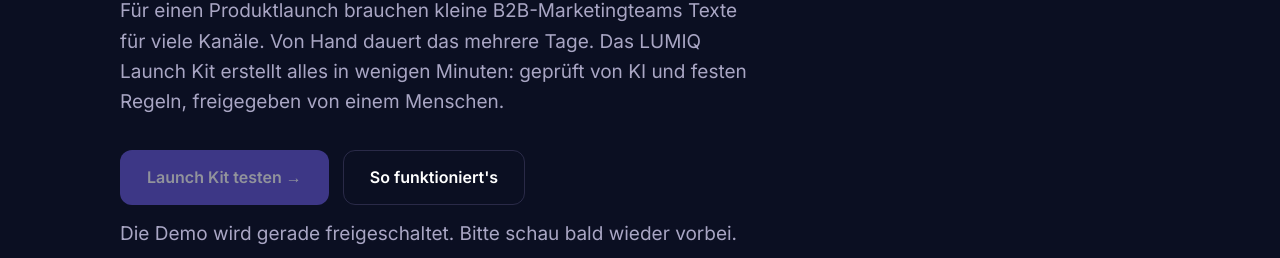
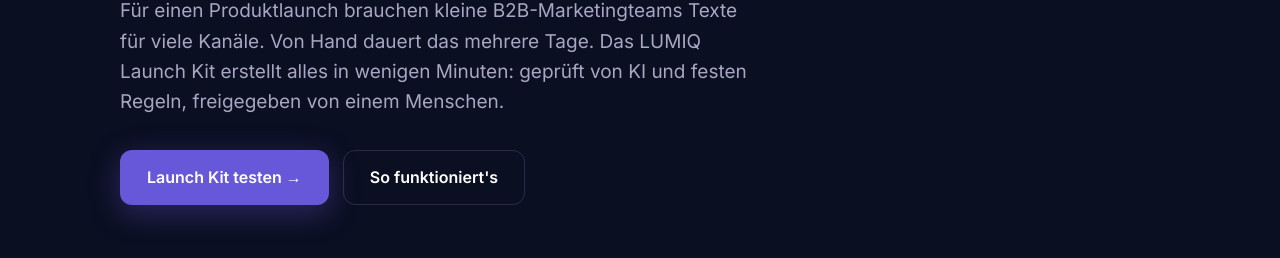
Before and after one commit to penniglen-hash/lumiq-launch-kit, a plain HTML site: page index.html in a window 1280 px wide. Shown: the part 463-721 px from the top of the page. Drawn offline with Linux system fonts and the light colour scheme.

Commit message:
Form-URL der n8n-Demo eingebaut
Co-Authored-By: Claude Opus 5.5 <noreply@anthropic.com>

```diff
--- a/index.html
+++ b/index.html
@@ -262,7 +262,7 @@ footer .wrap{display:flex;flex-wrap:wrap;justify-content:space-between;gap:12px}
 
 <script>
 // Production-URL der n8n-Form hier eintragen (aus dem Node "LUMIQ Briefing")
-var FORM_URL = "";
+var FORM_URL = "https://ki-automatisierung.startplatz-ai-hub.de/form/56089ea3-8056-4908-bc94-fce5c80f85bd";
 
 (function () {
   var links = document.querySelectorAll(".js-form");
```
